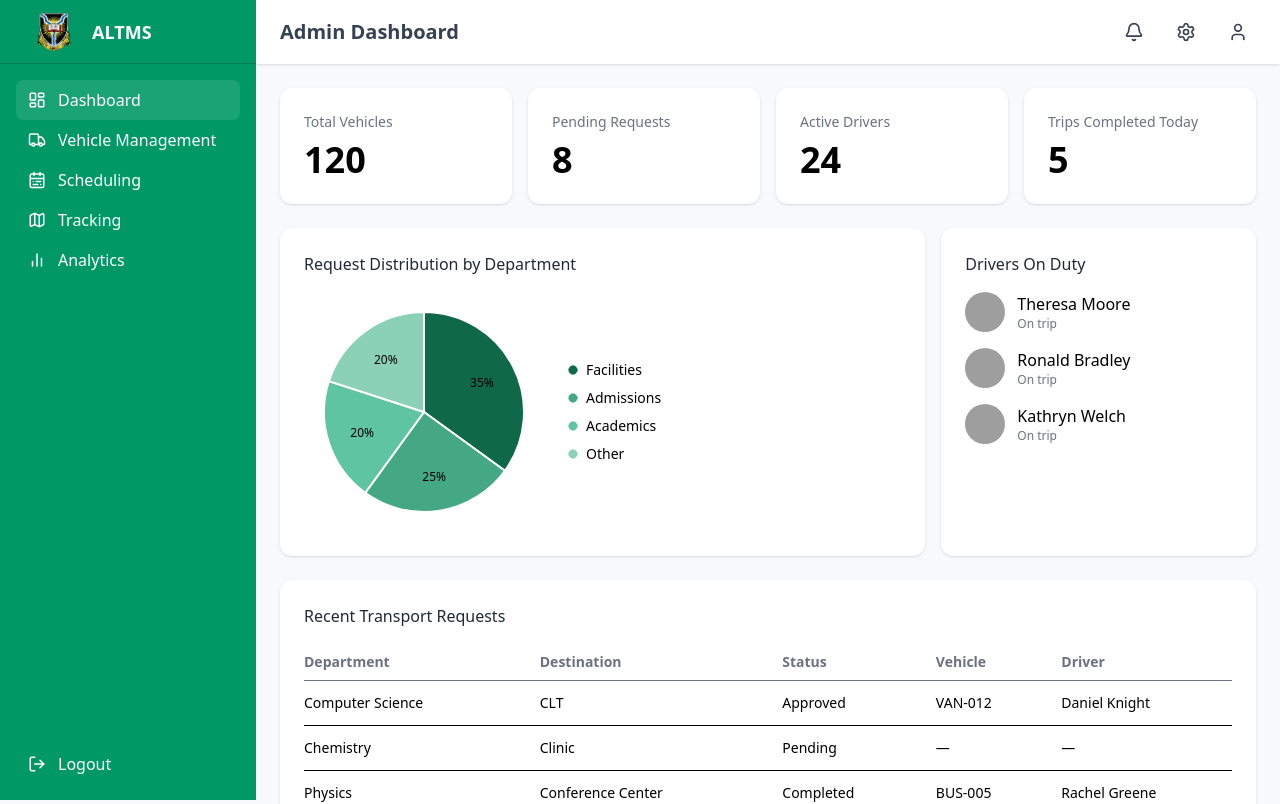
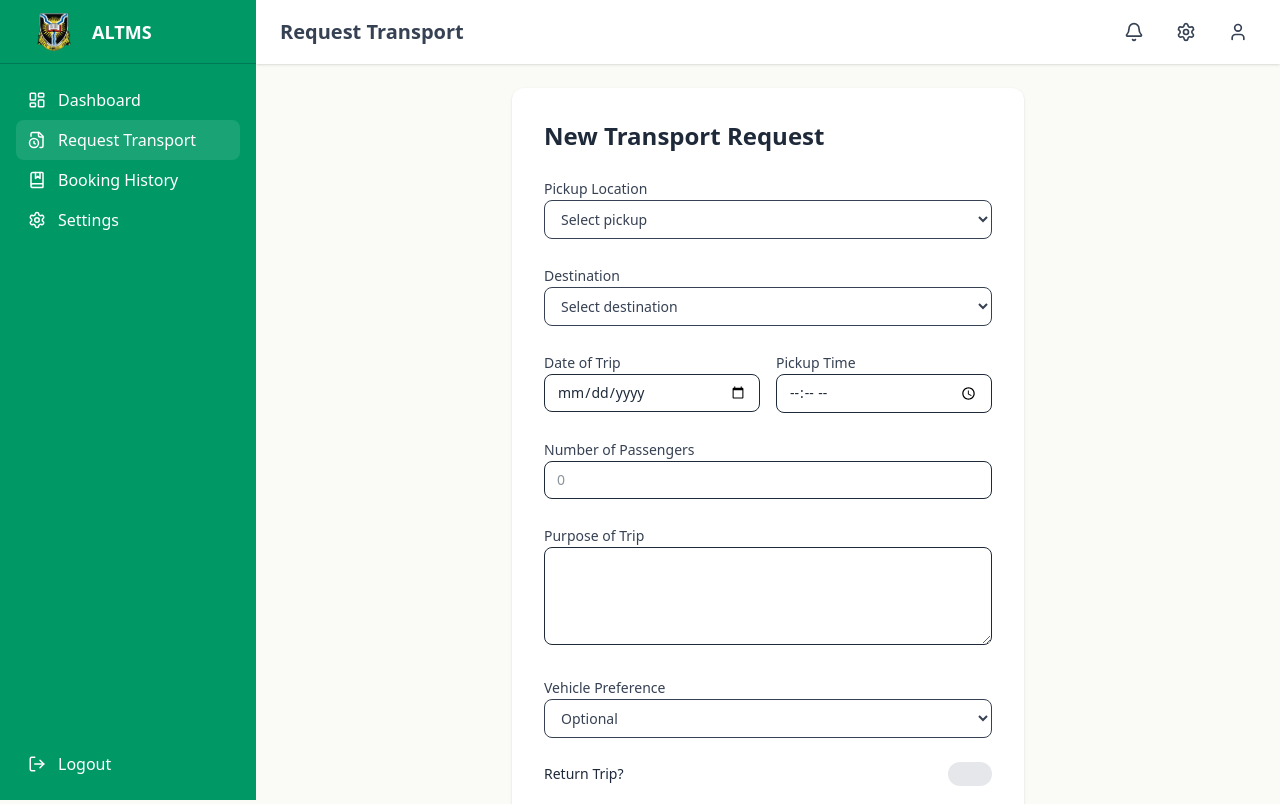
Before and after one commit to ayomidesangogade/Transportation_management_system, a React (Vite) app in the folder ALTMS/: page / in a window 1280 px wide. Shown: the top 804 px of the page. Built offline with nearby package versions, Linux system fonts and the light colour scheme; grey boxes are pictures that could not be loaded.

Commit message:
Update App component to render RequestTransportPage, modify recent requests in UserDashboard, and adjust assigned trip destination in DriverDashboard

```diff
--- a/ALTMS/src/App.jsx
+++ b/ALTMS/src/App.jsx
@@ -6,7 +6,7 @@ import RequestTransportPage from "./Pages/RequestTransportPage"
 
 function App() {
   return (
-    <AdminDashboard />
+    <RequestTransportPage />
   )
 }
 
--- a/ALTMS/src/Pages/AdminDashboard.jsx
+++ b/ALTMS/src/Pages/AdminDashboard.jsx
@@ -34,7 +34,7 @@ const drivers = [
 
 const recentRequests = [
   { department: "Computer Science", destination: "CLT", status: "Approved", vehicle: "VAN‑012", driver: "Daniel Knight" },
-  { department: "Chemistry", destination: "Clinic", status: "Pending", vehicle: "—", driver: "—" },
+  { department: "Chemistry", destination: "JaJa Clinic", status: "Pending", vehicle: "—", driver: "—" },
   { department: "Physics", destination: "Conference Center", status: "Completed", vehicle: "BUS‑005", driver: "Rachel Greene" },
   { department: "Research", destination: "Library", status: "Approved", vehicle: "SED‑001", driver: "Brandon Watts" },
 ];
--- a/ALTMS/src/Pages/DriverDashboard.jsx
+++ b/ALTMS/src/Pages/DriverDashboard.jsx
@@ -56,7 +56,7 @@ export default function DriverDashboard() {
               <h3 className="font-semibold mb-2 text-lg">Next Assigned Trip</h3>
               <p className="flex items-center gap-2 text-lg font-medium">
                 <span className="h-3 w-3 rounded-full bg-emerald-600"></span>
-                Main Entrance → Engineering Building
+                Main Entrance → Civil Engineering Building
               </p>
               <p className="mt-4 text-xl font-semibold">11:00 AM</p>
               <p className="text-sm text-gray-600 mt-1">Contact: John Doe</p>
--- a/ALTMS/src/Pages/UserDashboard.jsx
+++ b/ALTMS/src/Pages/UserDashboard.jsx
@@ -22,10 +22,10 @@ const stats = [
 ];
 
 const recentRequests = [
-  { date: "20/04/2025", destination: "Library", vehicle: "Minibus", status: "Pending" },
-  { date: "15/04/2025", destination: "Athletics Field", vehicle: "Van", status: "Approved" },
-  { date: "10/04/2025", destination: "Research Center", vehicle: "Sedan", status: "Approved" },
-  { date: "05/04/2025", destination: "Student Union", vehicle: "SUV", status: "Rejected" },
+  { date: "20/07/2025", destination: "Kenneth Dike Library", vehicle: "Minibus", status: "Pending" },
+  { date: "15/07/2025", destination: "Faculty of Computing", vehicle: "Van", status: "Approved" },
+  { date: "10/07/2025", destination: "CBN", vehicle: "Sedan", status: "Approved" },
+  { date: "05/07/2025", destination: "Student Union Building", vehicle: "SUV", status: "Rejected" },
 ];
 
 const statusColours = {
```
